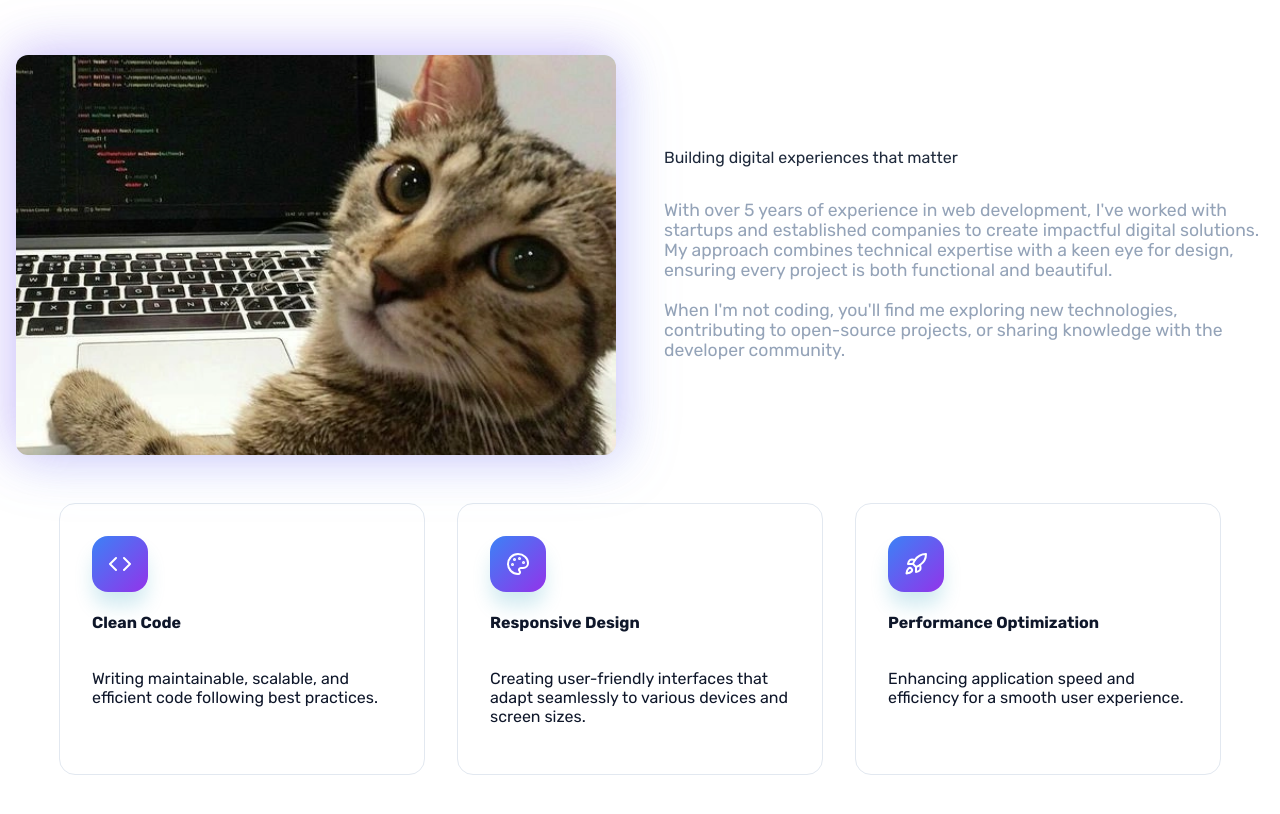
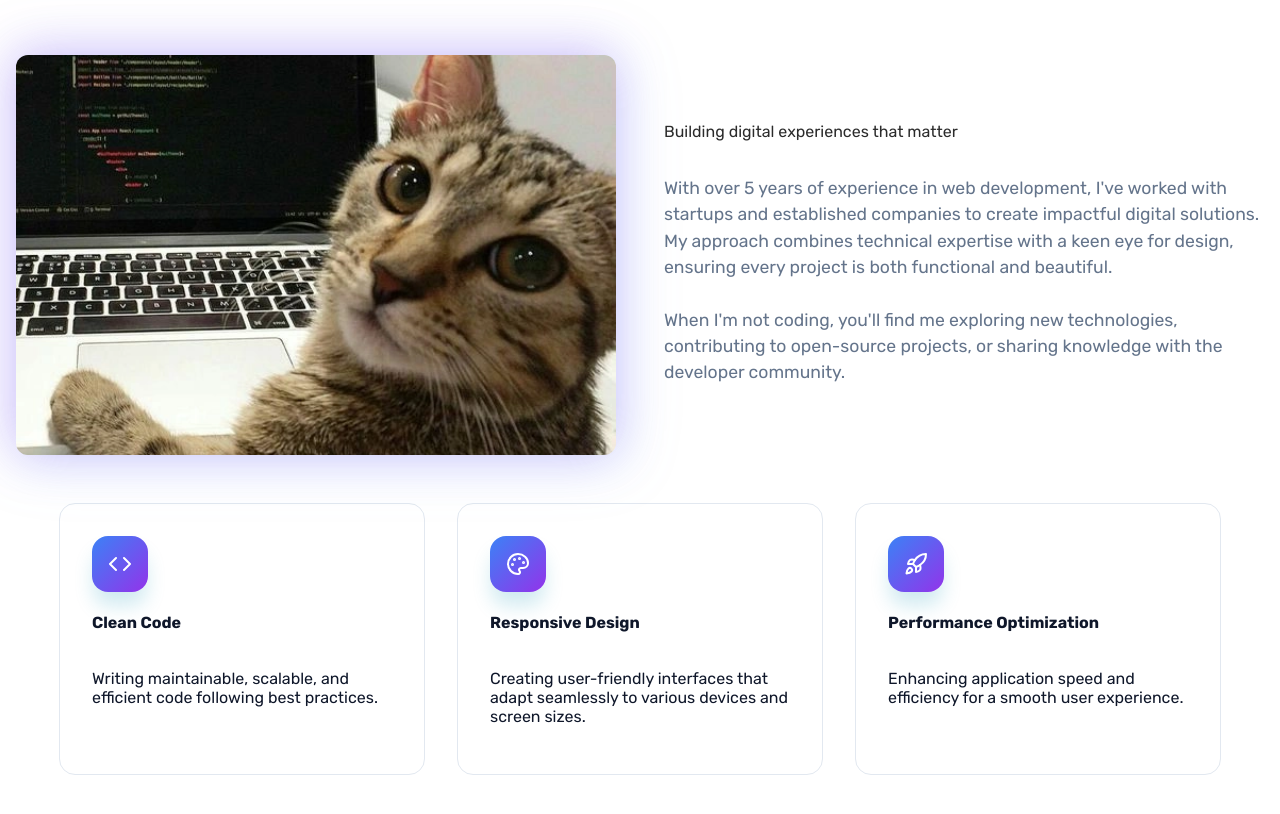
Before and after one commit to Mattias988/MKorsakowsky-V2, a Next.js app in the folder frontend/: page / in a window 1280 px wide. Shown: the part 960-1774 px from the top of the page. Built offline with nearby package versions, Linux system fonts and the light colour scheme; no server answers.

Commit message:
style: update About section colors and improve line height for better readability

```diff
--- a/frontend/src/sections/About/About.module.scss
+++ b/frontend/src/sections/About/About.module.scss
@@ -51,12 +51,13 @@
 
       .sectionTitle {
         font-weight: normal;
-        color: v.$raw-slate-800;
+        color: v.$raw-slate-700;
         font-size: 1rem;
       }
       .sectionDesc {
-        color: v.$raw-slate-400;
+        color: v.$raw-slate-500;
         font-size: 1.10rem;
+        line-height: 1.5;
       }
     }
   }
```
